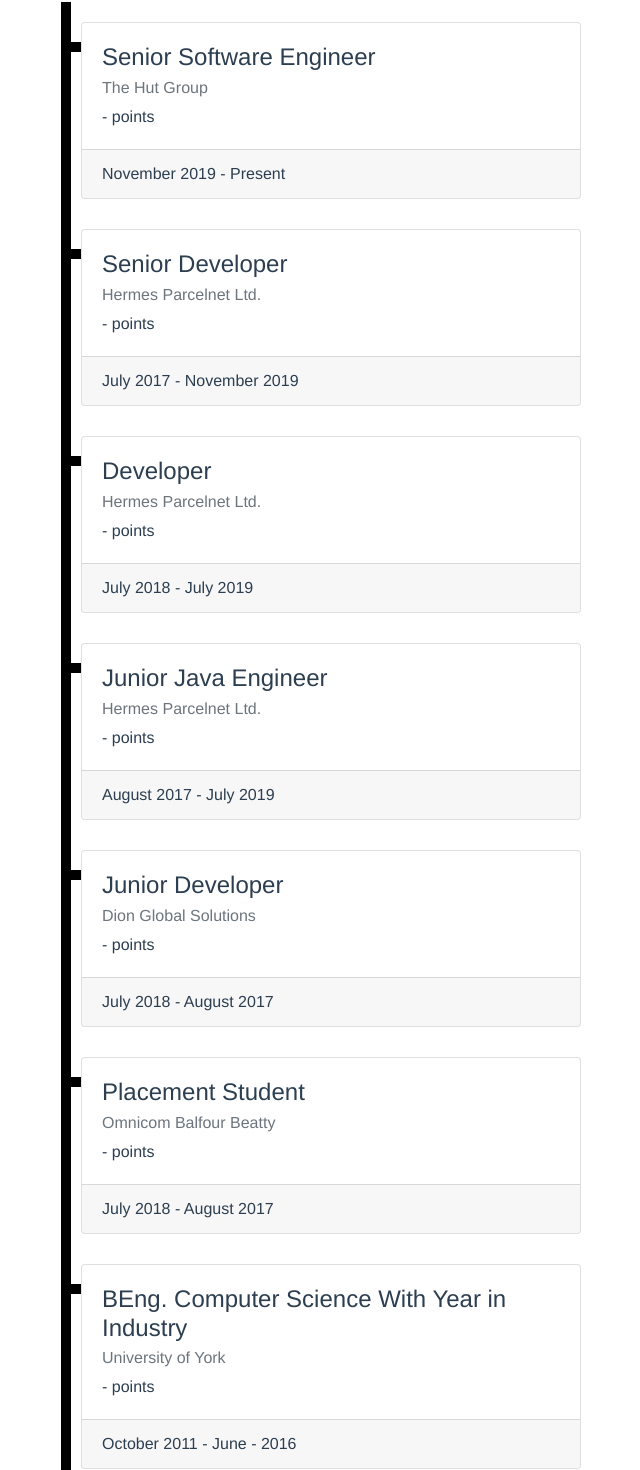
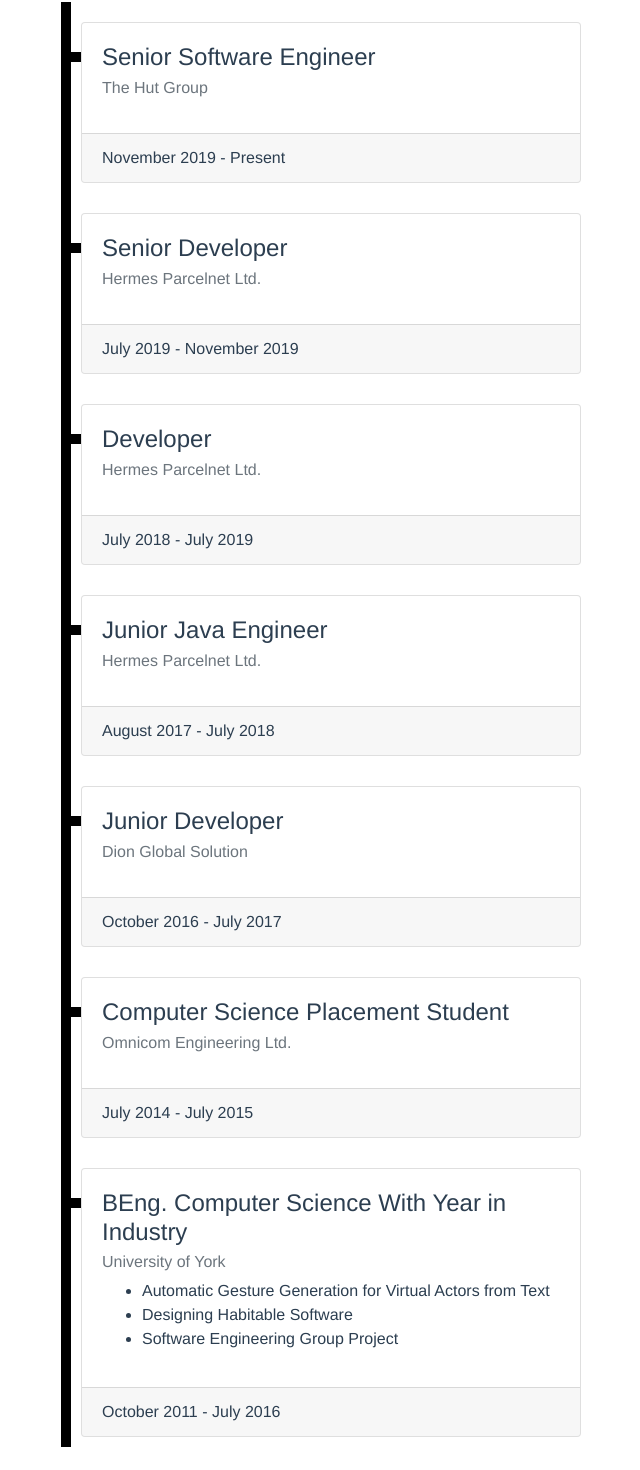
Before and after one commit to alex-stewart/professional-website, a Vue app in the folder frontend/: page / in a window 1280 px wide. Shown: the part 549-2019 px from the top of the page, without its empty margins (314-954 px from the left). After the commit the page ends 1996 px from the top, so only its background shows below. Built offline with nearby package versions, Linux system fonts and the light colour scheme.

Commit message:
Object as a parameter to role, iterating over role details

```diff
--- a/frontend/src/components/Experience.vue
+++ b/frontend/src/components/Experience.vue
@@ -2,61 +2,9 @@
     <div id="experience">
         <b-container>
             <b-col>
-                <b-row align-h="center">
+                <b-row align-h="center" v-for="role in roles" v-bind:key="role">
                     <div class="timeline-segment"/>
-                    <Role class="row-card"
-                          company-name="The Hut Group"
-                          title="Senior Software Engineer"
-                          start-date="November 2019"
-                          end-date="Present"/>
-                </b-row>
-                <b-row align-h="center">
-                    <div class="timeline-segment"/>
-                    <Role class="row-card"
-                          company-name="Hermes Parcelnet Ltd."
-                          title="Senior Developer"
-                          start-date="July 2017"
-                          end-date="November 2019"/>
-                </b-row>
-                <b-row align-h="center">
-                    <div class="timeline-segment"/>
-                    <Role class="row-card"
-                          company-name="Hermes Parcelnet Ltd."
-                          title="Developer"
-                          start-date="July 2018"
-                          end-date="July 2019"/>
-                </b-row>
-                <b-row align-h="center">
-                    <div class="timeline-segment"/>
-                    <Role class="row-card"
-                          company-name="Hermes Parcelnet Ltd."
-                          title="Junior Java Engineer"
-                          start-date="August 2017"
-                          end-date="July 2019"/>
-                </b-row>
-                <b-row align-h="center">
-                    <div class="timeline-segment"/>
-                    <Role class="row-card"
-                          company-name="Dion Global Solutions"
-                          title="Junior Developer"
-                          start-date="July 2018"
-                          end-date="August 2017"/>
-                </b-row>
-                <b-row align-h="center">
-                    <div class="timeline-segment"/>
-                    <Role class="row-card"
-                          company-name="Omnicom Balfour Beatty"
-                          title="Placement Student"
-                          start-date="July 2018"
-                          end-date="August 2017"/>
-                </b-row>
-                <b-row align-h="center">
-                    <div class="timeline-segment"/>
-                    <Role class="row-card"
-                          company-name="University of York"
-                          title="BEng. Computer Science With Year in Industry"
-                          start-date="October 2011"
-                          end-date="June - 2016"/>
+                    <Role class="row-card" :role="role"/>
                 </b-row>
             </b-col>
         </b-container>
@@ -70,6 +18,53 @@
         name: 'experience',
         components: {
             Role
+        },
+        data: () => {
+            return {
+                roles: [
+                    {
+                        companyName: 'The Hut Group',
+                        title: 'Senior Software Engineer',
+                        startDate: 'November 2019',
+                        endDate: 'Present'
+                    }, {
+                        companyName: 'Hermes Parcelnet Ltd.',
+                        title: 'Senior Developer',
+                        startDate: 'July 2019',
+                        endDate: 'November 2019'
+                    }, {
+                        companyName: 'Hermes Parcelnet Ltd.',
+                        title: 'Developer',
+                        startDate: 'July 2018',
+                        endDate: 'July 2019'
+                    }, {
+                        companyName: 'Hermes Parcelnet Ltd.',
+                        title: 'Junior Java Engineer',
+                        startDate: 'August 2017',
+                        endDate: 'July 2018'
+                    }, {
+                        companyName: 'Dion Global Solution',
+                        title: 'Junior Developer',
+                        startDate: 'October 2016',
+                        endDate: 'July 2017'
+                    }, {
+                        companyName: 'Omnicom Engineering Ltd.',
+                        title: 'Computer Science Placement Student',
+                        startDate: 'July 2014',
+                        endDate: 'July 2015'
+                    }, {
+                        companyName: 'University of York',
+                        title: 'BEng. Computer Science With Year in Industry',
+                        startDate: 'October 2011',
+                        endDate: 'July 2016',
+                        details: [
+                            'Automatic Gesture Generation for Virtual Actors from Text',
+                            'Designing Habitable Software',
+                            'Software Engineering Group Project'
+                        ]
+                    }
+                ]
+            }
         }
     }
 </script>
@@ -85,7 +80,7 @@
         margin: 10px;
     }
 
-    .timeline-segment{
+    .timeline-segment {
         width: 10px;
         background: black;
     }
--- a/frontend/src/components/Role.vue
+++ b/frontend/src/components/Role.vue
@@ -1,11 +1,15 @@
 <template>
     <div>
         <div class="timeline-notch"/>
-        <b-card :title="title"
-                :sub-title="companyName"
+        <b-card :title="role.title"
+                :sub-title="role.companyName"
                 :footer="formatFooter()">
             <b-card-text>
-                <div>- points</div>
+                <ul>
+                    <li v-for="detail in role.details" v-bind:key="detail">
+                        {{detail}}
+                    </li>
+                </ul>
             </b-card-text>
         </b-card>
     </div>
@@ -15,22 +19,13 @@
     export default {
         name: 'role',
         props: {
-            companyName: {
-                type: String
-            },
-            title: {
-                type: String
-            },
-            startDate: {
-                type: String
-            },
-            endDate: {
-                type: String
+            role: {
+                type: Object
             }
         },
         methods: {
-            formatFooter: function() {
-                return this.startDate + ' - ' + this.endDate;
+            formatFooter: function () {
+                return this.role.startDate + ' - ' + this.role.endDate;
             }
         }
     }
@@ -43,6 +38,6 @@
         background: black;
         position: relative;
         left: -10px;
-        top: 30px;
+        top: 40px;
     }
 </style>
```
